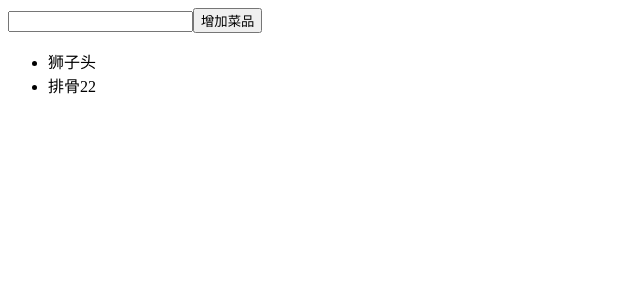
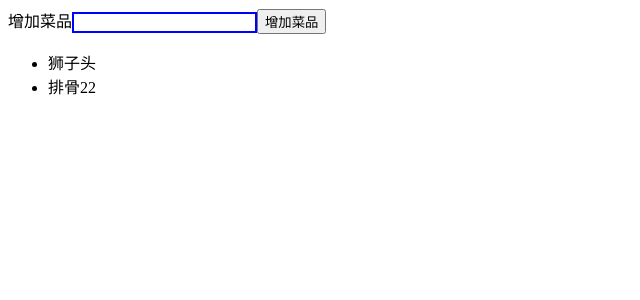
Before and after one commit to XguangY/React16_example, a React (Create React App) app in the folder demo01/: page / in a window 1280 px wide. Shown: the top 300 px of the page, without its empty margins (0-640 px from the left). Built offline with nearby package versions, Linux system fonts and the light colour scheme.

Commit message:
jsx的一些注意事项

```diff
--- /dev/null
+++ b/demo01/src/index.css
@@ -0,0 +1,3 @@
+.borderSty {
+    border: 2px solid blue;
+}
--- a/demo01/src/women.js
+++ b/demo01/src/women.js
@@ -1,4 +1,7 @@
 import React, {Component, Fragment} from 'react'
+
+// 引入css
+import './index.css'
 
 class Women extends Component {
     constructor(props) {
@@ -28,9 +31,14 @@ class Women extends Component {
     }
     render() {
         return (
+            // 外部注释
             <Fragment>
+                {/* jsx注释，用于内部注释 */}
                 <div>
-                    <input value = { this.state.valueImput } onChange={this.inputChange.bind(this)}/>
+                    {/* label标签注意项 使用htmlFor 直接使用for 会与js中的for冲突 */}
+                    <label htmlFor="labelID">增加菜品</label>
+                    {/* 添加类名需要使用 className, 用class 回报错，可能会与函数类冲突 */}
+                    <input id="labelID" className="borderSty" value = { this.state.valueImput } onChange={this.inputChange.bind(this)}/>
                     <button onClick = { this.addList.bind(this)}>增加菜品</button>
                 </div>
                 <ul>
@@ -40,8 +48,9 @@ class Women extends Component {
                                 <li
                                     key= {index + item}
                                     onClick={this.deleteItem.bind(this,index)}
+                                    dangerouslySetInnerHTML = {{__html: item}}
                                 >
-                                    {item}
+                                    {/* 将文本尝试解析为标签，很危险，可能会被代码注入攻击，不建议使用 */}
                                 </li>
                             )
                         })
```
